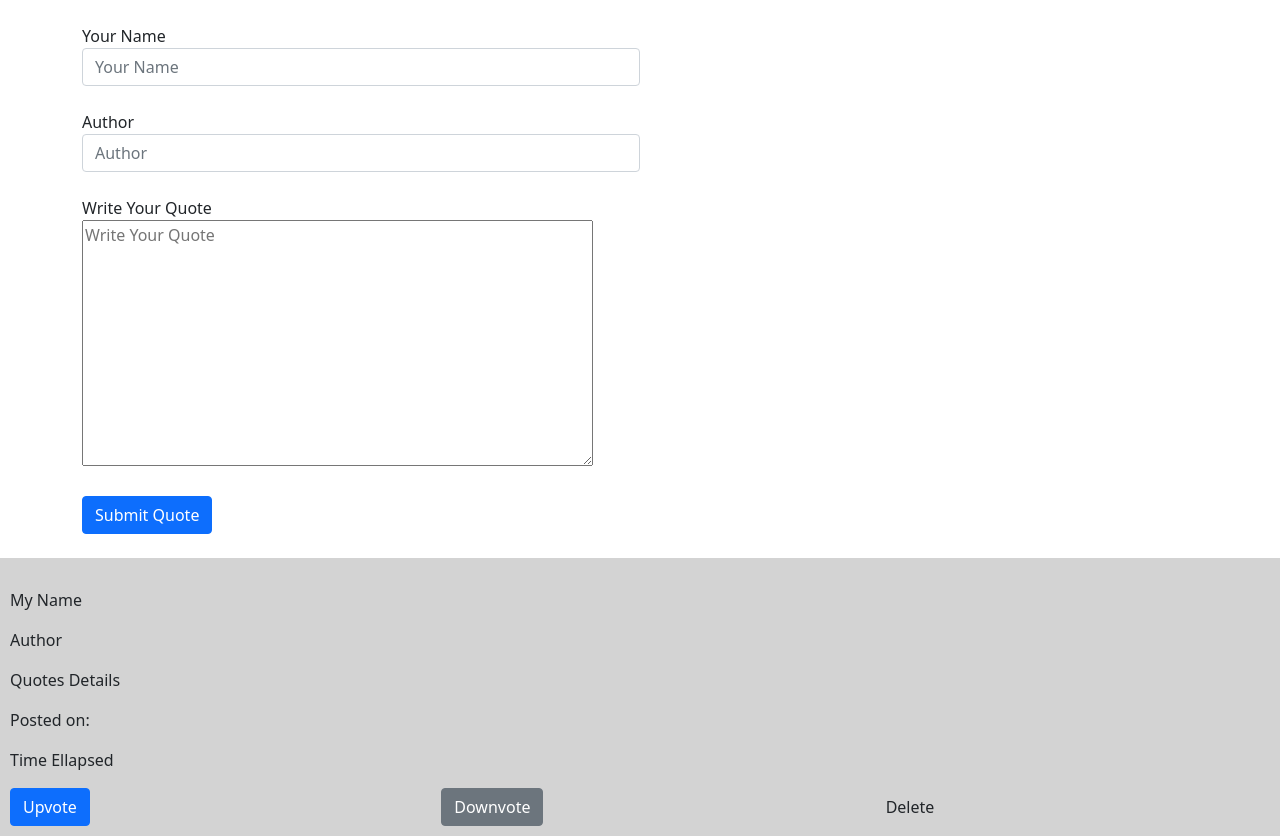
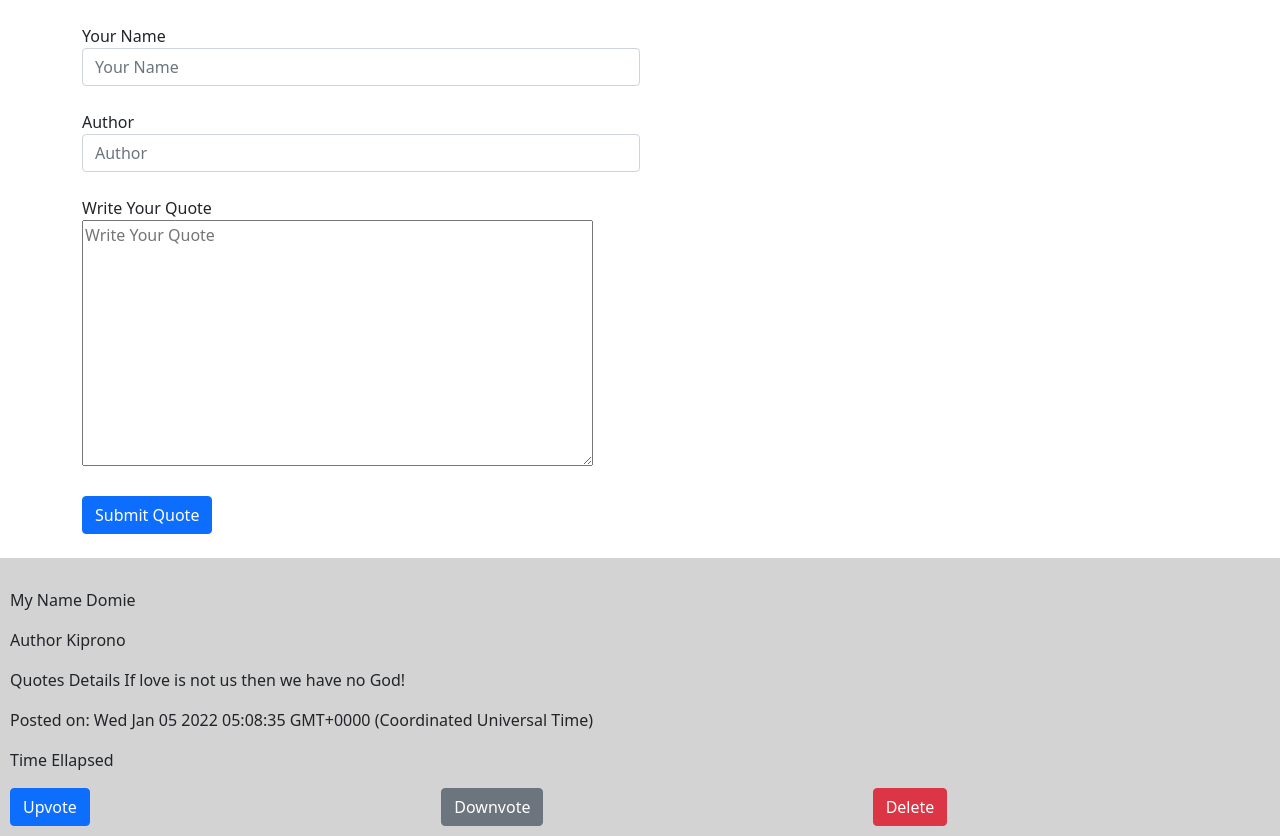
Before and after one commit to DKorir/Quotes-App, an Angular app in the folder Quotes/: page / in a window 1280 px wide. Built offline with nearby package versions, Linux system fonts and the light colour scheme.

Commit message:
minitial commit modify template app.component.html file to include details *ngFor

```diff
--- a/Quotes/src/app/app.component.html
+++ b/Quotes/src/app/app.component.html
@@ -1,9 +1,10 @@
 <app-form></app-form>
 <div class="container-fluid">
-  <p>My Name</p>
-  <p>Author</p>
-  <p>Quotes Details</p>
-  <p>Posted on:</p>
+  <div class="details" *ngFor="let quote of quotes">
+  <p>My Name {{quote.name}}</p>
+  <p>Author {{quote.author}}</p>
+  <p>Quotes Details {{quote.quote}}</p>
+  <p>Posted on: {{quote.timePosted}}</p>
   <p>Time Ellapsed</p>
   <div>
     <div class="row">
@@ -18,4 +19,5 @@
       </div>
     </div>
   </div>
+  </div>
 </div>
--- a/Quotes/src/app/app.component.ts
+++ b/Quotes/src/app/app.component.ts
@@ -1,4 +1,5 @@
 import { Component } from '@angular/core';
+import { Quote } from './quote';
 
 @Component({
   selector: 'app-root',
@@ -7,4 +8,8 @@ import { Component } from '@angular/core';
 })
 export class AppComponent {
   title = 'Quotes';
+
+  quotes:Quote[]=[
+    new Quote("Domie","Kiprono", "If love is not us then we have no God!", new Date())
+  ]
 }
--- a/Quotes/src/app/delete/delete.component.html
+++ b/Quotes/src/app/delete/delete.component.html
@@ -1 +1 @@
-<button class="btn btn-delete">Delete</button>
+<button class="btn btn-danger">Delete</button>
--- a/Quotes/src/app/quote.ts
+++ b/Quotes/src/app/quote.ts
@@ -1,5 +1,5 @@
 export class Quote {
-    constructor(){
+    constructor(public name:string, public author:string, public quote:string, public timePosted:Date){
 
     }
 }
```
